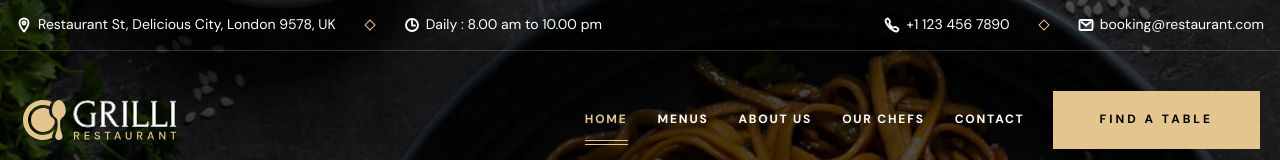
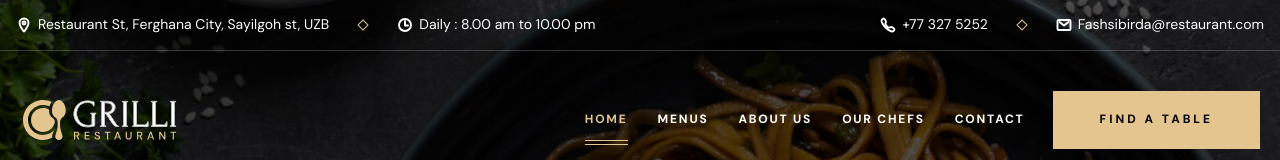
Before and after one commit to memichxouk/menu, a plain HTML site: page index.html in a window 1280 px wide. Shown: the top 160 px of the page. Drawn offline with nearby package versions, Linux system fonts and the light colour scheme; files whose address does not match are found by name; a web font is replaced by a local one.

```diff
--- a/index.html
+++ b/index.html
@@ -67,7 +67,7 @@
         </div>
 
         <span class="span">
-          Restaurant St, Delicious City, London 9578, UK
+          Restaurant St, Ferghana City, Sayilgoh st, UZB
         </span>
       </address>
 
@@ -86,7 +86,7 @@
           <ion-icon name="call-outline" aria-hidden="true"></ion-icon>
         </div>
 
-        <span class="span">+1 123 456 7890</span>
+        <span class="span">+77 327 5252</span>
       </a>
 
       <div class="separator"></div>
@@ -96,7 +96,7 @@
           <ion-icon name="mail-outline" aria-hidden="true"></ion-icon>
         </div>
 
-        <span class="span">booking@restaurant.com</span>
+        <span class="span">Fashsibirda@restaurant.com</span>
       </a>
 
     </div>
```
